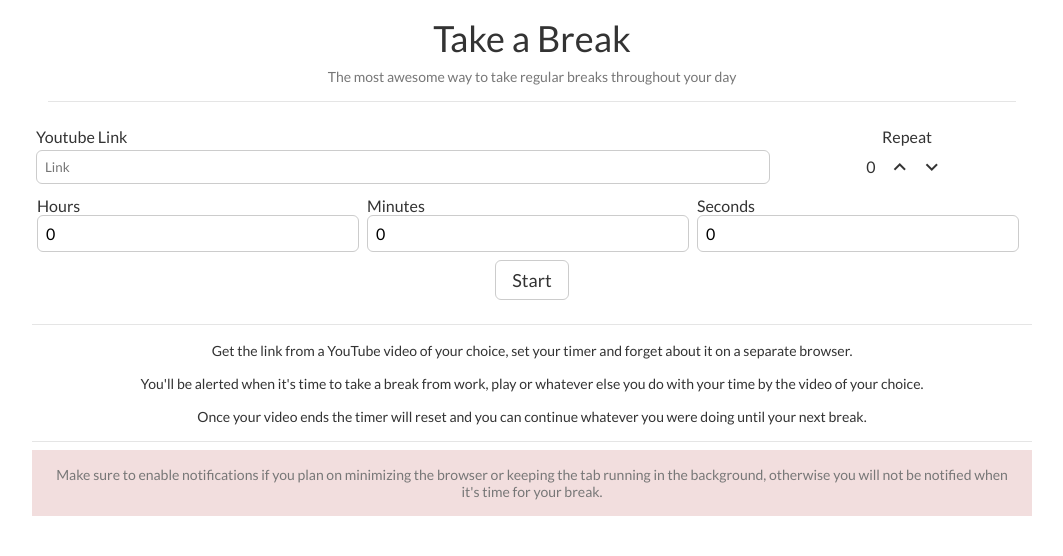
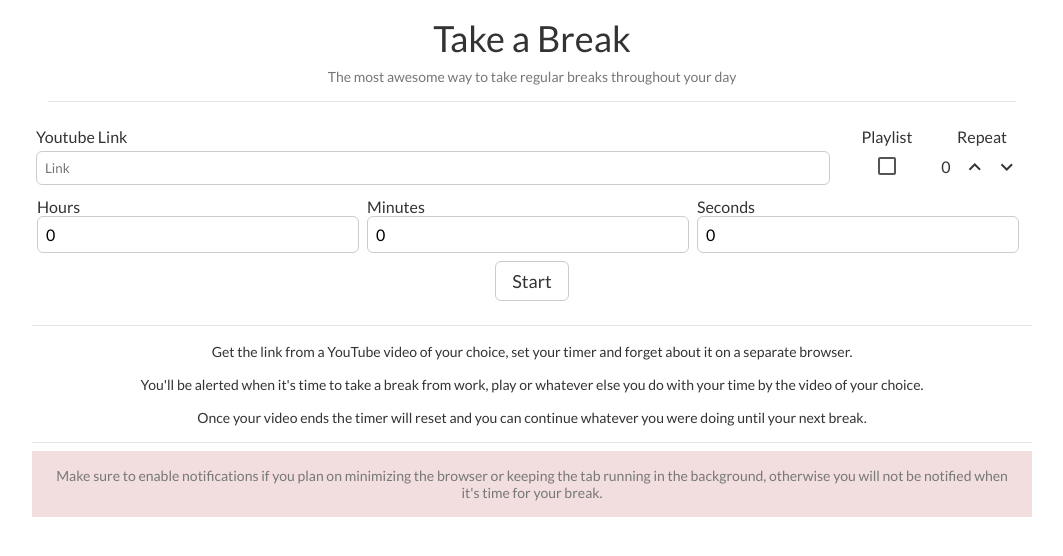
Before and after one commit to Brianzchen/take-a-break, a React app: page / in a window 1280 px wide. Shown: the top 556 px of the page, without its empty margins (108-1171 px from the left). Built offline with nearby package versions, Linux system fonts and the light colour scheme.

Commit message:
feat: Can now create a playlist to play more than one video at a time during a break but currently only supports 2 videos max

```diff
--- a/package.json
+++ b/package.json
@@ -9,6 +9,7 @@
   "author": "",
   "private": true,
   "dependencies": {
+    "immutability-helper": "^2.2.2",
     "lodash": "^4.17.4",
     "prop-types": "^15.5.10",
     "radium": "^0.19.1",
--- a/src/body/Body.js
+++ b/src/body/Body.js
@@ -1,5 +1,6 @@
 import React from 'react';
 import Radium from 'radium';
+import { clone } from 'lodash';
 
 import Youtube from './youtube/Youtube';
 import Timer from './timer/Timer';
@@ -17,7 +18,7 @@ class Body extends React.Component {
         <Youtube
           restartTimer={this.startTimer}
           startVideo={this.state.startVideo}
-          embededLink={this.state.embededLink}
+          embededLinks={this.state.embededLinks}
           setEmbededLink={this.setEmbededLink}
         />
         <Timer
@@ -37,7 +38,7 @@ class Body extends React.Component {
       timerOn: false,
       currentTimeLeft: 0,
       startVideo: false,
-      embededLink: ``,
+      embededLinks: [``],
     };
 
     // Request notification permission from user
@@ -56,7 +57,7 @@ class Body extends React.Component {
   }
 
   startTimer = () => {
-    if (this.millisecondsToPass === 0 || this.state.embededLink.length === 0) {
+    if (this.millisecondsToPass === 0 || this.state.embededLinks[0].length === 0) {
       return;
     }
 
@@ -109,9 +110,18 @@ class Body extends React.Component {
     this.millisecondsToPass = milliseconds;
   }
 
-  setEmbededLink = link => {
+  setEmbededLink = (link, track) => {
+    const sublink = link.substr(`https://www.youtube.com/watch?v=`.length);
+
+    const embededLinks = clone(this.state.embededLinks);
+    if (typeof embededLinks[track] !== `undefined`) {
+      embededLinks[track] = sublink;
+    } else {
+      embededLinks.push(sublink);
+    }
+
     this.setState({
-      embededLink: link.substr(`https://www.youtube.com/watch?v=`.length),
+      embededLinks,
     });
   }
 }
--- a/src/body/youtube/Player.js
+++ b/src/body/youtube/Player.js
@@ -5,7 +5,7 @@ import PropTypes from 'prop-types';
 
 export default class Player extends React.Component {
   render() {
-    const display = this.props.embededLink.length > 0 ?
+    const display = this.props.embededLinks[this.playlistCounter].length > 0 ?
       `initial` : `none`;
 
     const style = {
@@ -23,25 +23,20 @@ export default class Player extends React.Component {
     super(props);
 
     this.repeatCounter = 0;
+    this.playlistCounter = 0;
 
     window.initReactPlayer = () => {
       this.player = new YT.Player(`player`, {
         height: `390`,
         width: `640`,
-        videoId: this.props.embededLink,
+        videoId: this.props.embededLinks[0],
         events: {
           onStateChange: event => {
             switch (event.data) {
               case YT.PlayerState.PLAYING:
                 break;
               case YT.PlayerState.ENDED:
-                if (this.repeatCounter >= this.props.repeat) {
-                  this.repeatCounter = 0;
-                  this.props.restartTimer();
-                } else {
-                  this.player.playVideo();
-                  this.repeatCounter += 1;
-                }
+                this.playerEnded();
                 break;
               case YT.PlayerState.UNSTARTED:
                 break;
@@ -58,15 +53,33 @@ export default class Player extends React.Component {
 
   componentWillReceiveProps(nextProps) {
     if (!this.player) return;
-    this.player.cueVideoById(nextProps.embededLink);
+    this.player.cueVideoById(nextProps.embededLinks[this.playlistCounter]);
     if (!this.props.startVideo && nextProps.startVideo) {
+      this.player.playVideo();
+    }
+  }
+
+  playerEnded = () => {
+    if (typeof this.props.embededLinks[this.playlistCounter + 1] === `undefined`) {
+      this.playlistCounter = 0;
+
+      if (this.repeatCounter >= this.props.repeat) {
+        this.repeatCounter = 0;
+        this.props.restartTimer();
+      } else {
+        this.player.playVideo();
+        this.repeatCounter += 1;
+      }
+    } else {
+      this.playlistCounter += 1;
+      this.player.cueVideoById(this.props.embededLinks[this.playlistCounter]);
       this.player.playVideo();
     }
   }
 }
 
 Player.propTypes = {
-  embededLink: PropTypes.string.isRequired,
+  embededLinks: PropTypes.arrayOf(PropTypes.string).isRequired,
   restartTimer: PropTypes.func.isRequired,
   startVideo: PropTypes.bool.isRequired,
   repeat: PropTypes.number.isRequired,
--- a/src/body/youtube/Youtube.js
+++ b/src/body/youtube/Youtube.js
@@ -1,30 +1,21 @@
 import React from 'react';
 import PropTypes from 'prop-types';
 
-import Link from './Link';
-import RepeatField from './RepeatField';
+import Inputs from './inputs/Inputs';
 import Player from './Player';
 
 export default class Youtube extends React.Component {
   render() {
-    const styles = {
-      inputRow: {
-        marginBottom: `8px`,
-      },
-    };
-
     return (
       <div>
-        <div style={styles.inputRow}>
-          <Link setEmbededLink={this.props.setEmbededLink} />
-          <RepeatField
-            repeat={this.state.repeat}
-            increaseRepeat={this.increaseRepeat}
-            decreaseRepeat={this.decreaseRepeat}
-          />
-        </div>
+        <Inputs
+          setEmbededLink={this.props.setEmbededLink}
+          repeat={this.state.repeat}
+          increaseRepeat={this.increaseRepeat}
+          decreaseRepeat={this.decreaseRepeat}
+        />
         <Player
-          embededLink={this.props.embededLink}
+          embededLinks={this.props.embededLinks}
           restartTimer={this.props.restartTimer}
           startVideo={this.props.startVideo}
           repeat={this.state.repeat}
@@ -59,6 +50,6 @@ export default class Youtube extends React.Component {
 Youtube.propTypes = {
   restartTimer: PropTypes.func.isRequired,
   startVideo: PropTypes.bool.isRequired,
-  embededLink: PropTypes.string.isRequired,
+  embededLinks: PropTypes.arrayOf(PropTypes.string).isRequired,
   setEmbededLink: PropTypes.func.isRequired,
 };
--- /dev/null
+++ b/src/body/youtube/inputs/Inputs.js
@@ -0,0 +1,29 @@
+import React from 'react';
+import PropTypes from 'prop-types';
+
+import Playlist from './Playlist';
+import RepeatField from './RepeatField';
+
+export default function Inputs(props) {
+  const style = {
+    marginBottom: `8px`,
+  };
+
+  return (
+    <div style={style}>
+      <Playlist setEmbededLink={props.setEmbededLink} />
+      <RepeatField
+        repeat={props.repeat}
+        increaseRepeat={props.increaseRepeat}
+        decreaseRepeat={props.decreaseRepeat}
+      />
+    </div>
+  );
+}
+
+Inputs.propTypes = {
+  setEmbededLink: PropTypes.func.isRequired,
+  repeat: PropTypes.number.isRequired,
+  increaseRepeat: PropTypes.func.isRequired,
+  decreaseRepeat: PropTypes.func.isRequired,
+};
--- a/src/body/youtube/Link.js
+++ b/src/body/youtube/inputs/Link.js
@@ -7,13 +7,8 @@ class Link extends React.Component {
     const styles = {
       container: {
         verticalAlign: `top`,
-        display: `inline-block`,
-        width: `75%`,
         textAlign: `left`,
-      },
-      label: {
-        display: `block`,
-        marginLeft: `4px`,
+        width: `100%`,
       },
       input: {
         display: `inline-block`,
@@ -29,13 +24,8 @@ class Link extends React.Component {
       },
     };
 
-    const label = `Youtube Link`;
-
     return (
       <div style={styles.container}>
-        <label style={styles.label} htmlFor={`youtubeInput`}>
-          {label}
-        </label>
         <input
           style={styles.input}
           id={`youtubeInput`}
--- /dev/null
+++ b/src/body/youtube/inputs/Links.js
@@ -0,0 +1,66 @@
+import React from 'react';
+import PropTypes from 'prop-types';
+
+import Link from './Link';
+
+export default class Links extends React.Component {
+  render() {
+    const styles = {
+      container: {
+        display: `inline-block`,
+        width: `90%`,
+      },
+      label: {
+        textAlign: `left`,
+        marginLeft: `4px`,
+        marginBottom: `1px`,
+      },
+    };
+
+    const links = [];
+
+    for (let i = 0, len = this.state.links; i < len; i++) {
+      links.push(
+        <Link
+          key={i}
+          setEmbededLink={link => { this.props.setEmbededLink(link, i); }}
+        />);
+    }
+
+    const label = `Youtube Link`;
+
+    return (
+      <div style={styles.container}>
+        <div style={styles.label}>
+          {label}
+        </div>
+        {links}
+      </div>
+    );
+  }
+
+  constructor(props) {
+    super(props);
+
+    this.state = {
+      links: 1,
+    };
+  }
+
+  componentWillReceiveProps(nextProps) {
+    if (!this.props.isPlaylist && nextProps.isPlaylist) {
+      this.setState({
+        links: 2,
+      });
+    } else if (this.props.isPlaylist && !nextProps.isPlaylist) {
+      this.setState({
+        links: 1,
+      });
+    }
+  }
+}
+
+Links.propTypes = {
+  setEmbededLink: PropTypes.func.isRequired,
+  isPlaylist: PropTypes.bool.isRequired,
+};
--- /dev/null
+++ b/src/body/youtube/inputs/Playlist.js
@@ -0,0 +1,45 @@
+import React from 'react';
+import PropTypes from 'prop-types';
+
+import Links from './Links';
+import PlaylistModifier from './PlaylistModifier';
+
+export default class Playlist extends React.Component {
+  render() {
+    const style = {
+      display: `inline-block`,
+      width: `90%`,
+    };
+
+    return (
+      <div style={style}>
+        <Links
+          setEmbededLink={this.props.setEmbededLink}
+          isPlaylist={this.state.isPlaylist}
+        />
+        <PlaylistModifier
+          value={this.state.isPlaylist}
+          onChange={this.setPlaylist}
+        />
+      </div>
+    );
+  }
+
+  constructor(props) {
+    super(props);
+
+    this.state = {
+      isPlaylist: false,
+    };
+  }
+
+  setPlaylist = () => {
+    this.setState({
+      isPlaylist: !this.state.isPlaylist,
+    });
+  }
+}
+
+Playlist.propTypes = {
+  setEmbededLink: PropTypes.func.isRequired,
+};
--- /dev/null
+++ b/src/body/youtube/inputs/PlaylistModifier.js
@@ -0,0 +1,41 @@
+import React from 'react';
+import PropTypes from 'prop-types';
+
+export default function PlaylistModifier(props) {
+  const styles = {
+    container: {
+      display: `inline-block`,
+      width: `10%`,
+      verticalAlign: `top`,
+    },
+    title: {
+
+    },
+    toggle: {
+      userSelect: `none`,
+      color: `#555`,
+      marginTop: `8px`,
+      cursor: `pointer`,
+    },
+  };
+
+  const header = `Playlist`;
+
+  const toggle = props.value ? `check_box` : `check_box_outline_blank`;
+
+  return (
+    <div style={styles.container}>
+      <div style={styles.title}>
+        {header}
+      </div>
+      <i style={styles.toggle} className="material-icons" onClick={props.onChange}>
+        {toggle}
+      </i>
+    </div>
+  );
+}
+
+PlaylistModifier.propTypes = {
+  value: PropTypes.bool.isRequired,
+  onChange: PropTypes.func.isRequired,
+};
--- a/src/body/youtube/RepeatField.js
+++ b/src/body/youtube/inputs/RepeatField.js
@@ -6,7 +6,7 @@ export default function RepeatField(props) {
     container: {
       verticalAlign: `top`,
       display: `inline-block`,
-      width: `25%`,
+      width: `10%`,
     },
     label: {
 
```
Also changed, not shown: 3 other files (tests, documents, lock files or other folders).
